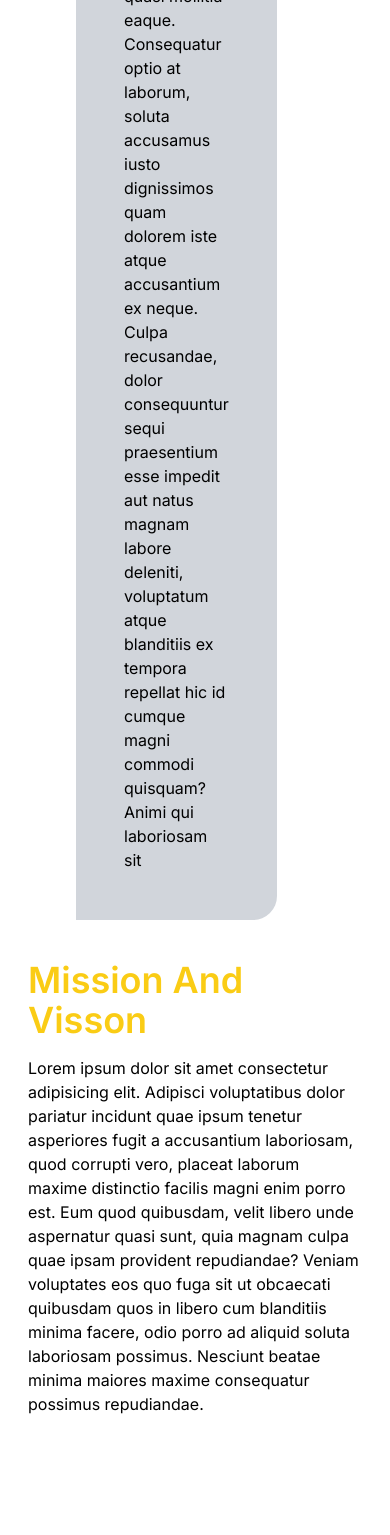
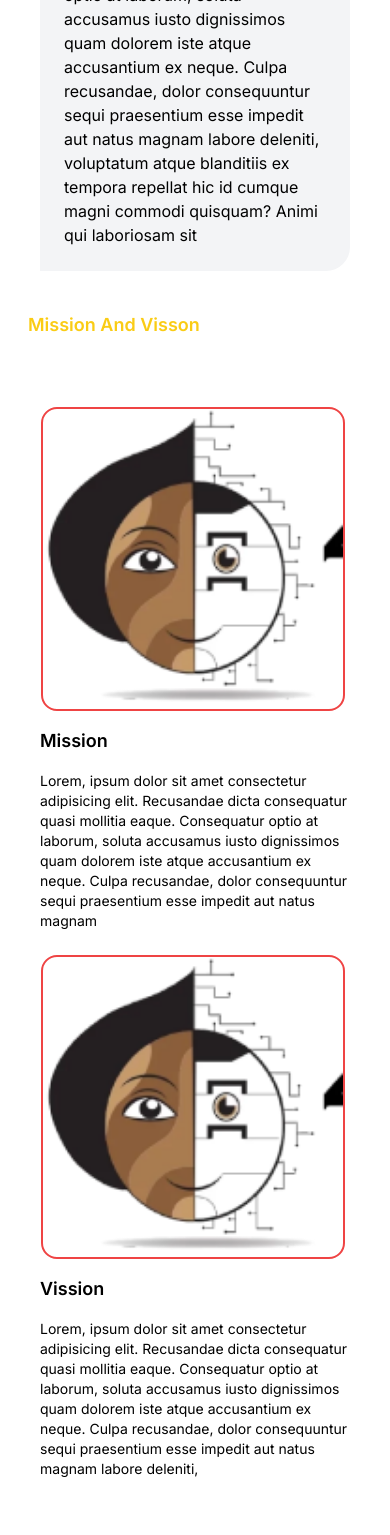
Before and after one commit to 4K-Labs/4k-website, a Next.js app: page /about in a window 390 px wide. Shown: the part 432-1967 px from the top of the page. Built offline with nearby package versions, Linux system fonts and the light colour scheme.

Commit message:
make the footer and about page responsive

```diff
--- a/app/Component/About/MissionAndVision.tsx
+++ b/app/Component/About/MissionAndVision.tsx
@@ -9,7 +9,7 @@ export default function Mission() {
 
     return (
       <div className="p-7">
-        <div className="flex px-12 p-3 -mb-20 items-center">
+        <div className="flex flex-col md:flex-row md:px-12 p-3 md:-mb-20 items-center">
           <div className="flex-1 rounded rounded-2xl border-2 border-red-500 -ml-1 transform transition duration-500 ease-in-out hover:scale-110 hover:z-20">
             <Image
               alt={"4klabs"}
@@ -19,8 +19,10 @@ export default function Mission() {
               className=" m-auto"
             />
           </div>
-          <div className="flex-1 p-12 z-10 rounded-e-3xl">
-            <h1 className="text-4xl mb-4 font-semibold">Mission</h1>
+          <div className="flex-1 md:p-12 md:pb-20 z-10 rounded-e-3xl">
+            <h1 className="text-lg mt-4 md:text-4xl mb-4 font-semibold">
+              Mission
+            </h1>
             <div>
               <p className="text-sm">
                 Lorem, ipsum dolor sit amet consectetur adipisicing elit.
@@ -28,15 +30,16 @@ export default function Mission() {
                 optio at laborum, soluta accusamus iusto dignissimos quam
                 dolorem iste atque accusantium ex neque. Culpa recusandae, dolor
                 consequuntur sequi praesentium esse impedit aut natus magnam
-                labore deleniti, voluptatum atque blanditiis ex tempora repellat
-                hic id cumque magni commodi quisquam? Animi qui laboriosam sit
+
               </p>
             </div>
           </div>
         </div>
-        <div className="flex px-12 p-3 items-center">
-          <div className="flex-1 p-12 z-10 rounded-e-3xl">
-            <h1 className="text-4xl mb-4  font-semibold ">Vision</h1>
+        <div className="flex flex-col-reverse md:flex-row md:px-12 p-3 items-center">
+          <div className="flex-1 md:p-12 z-10 rounded-e-3xl">
+            <h1 className="text-lg mt-4 md:text-4xl mb-4 font-semibold">
+              Vission
+            </h1>
             <div>
               <p className="text-sm">
                 Lorem, ipsum dolor sit amet consectetur adipisicing elit.
@@ -44,8 +47,7 @@ export default function Mission() {
                 optio at laborum, soluta accusamus iusto dignissimos quam
                 dolorem iste atque accusantium ex neque. Culpa recusandae, dolor
                 consequuntur sequi praesentium esse impedit aut natus magnam
-                labore deleniti, voluptatum atque blanditiis ex tempora repellat
-                hic id cumque magni commodi quisquam? Animi qui laboriosam sit
+                labore deleniti,
               </p>
             </div>
           </div>
@@ -63,7 +65,7 @@ export default function Mission() {
           <Link href="/about">
             <button
               onClick={handleSubsribe}
-              className="bg-yellow-500 ml-4 p-3 px-20 rounded rounded-full transform hover:scale-110"
+              className="bg-yellow-500  p-3 px-10 md:px-20 rounded rounded-full transform hover:scale-110"
             >
               Contact us
             </button>
--- a/app/Component/About/MissionIntro.tsx
+++ b/app/Component/About/MissionIntro.tsx
@@ -1,10 +1,10 @@
 export default function MissionText() {
     return (
       <div className="m-7">
-        <h1 className="text-4xl mb-4 text-yellow-400 font-semibold ">
+        <h1 className="text-lg md:text-4xl md:mb-4 text-yellow-400 font-semibold ">
           Mission And Visson
         </h1>
-        <p className="mt-4">
+        <p className="mt-4  hidden md:block">
           Lorem ipsum dolor sit amet consectetur adipisicing elit. Adipisci
           voluptatibus dolor pariatur incidunt quae ipsum tenetur asperiores
           fugit a accusantium laboriosam, quod corrupti vero, placeat laborum
--- a/app/Component/About/WhoAreWe.tsx
+++ b/app/Component/About/WhoAreWe.tsx
@@ -3,9 +3,9 @@ import Image from "next/image";
 
 export default function WhoAreWe() {
     return (
-      <div className="flex px-12 p-3 m-7">
-        <div className="flex-1 bg-gray-300 p-12 z-10 rounded-e-3xl">
-          <h1 className="text-4xl mb-4 text-yellow-400 font-semibold text-center">
+      <div className="flex flex-col-reverse md:flex-row md:px-12 p-3 m-7">
+        <div className="flex-1 bg-gray-100 p-6 md:p-12 z-10 rounded-e-3xl">
+          <h1 className="text-lg md:text-4xl mb-4 text-yellow-400 font-semibold text-center">
             Who Are We
           </h1>
           <div>
--- a/app/Component/Footer/Footer.tsx
+++ b/app/Component/Footer/Footer.tsx
@@ -27,6 +27,10 @@ export default function Home() {
       name: "Team members",
       Link: "/team",
     },
+    {
+      name:"Events",
+      Link:"/events"
+    }
   ];
 
   const Contact = [
@@ -66,21 +70,20 @@ export default function Home() {
     },
   ];
   return (
-    <div className="bg-footer text-white-300 flex  w-full  flex-wrap p-24 justify-around gap-20">
+    <div className="bg-footer text-white-300 flex  w-full gap-15  p-24 justify-around md:gap-10">
+      <div className="flex flex-col md:flex-row gap-10">
         <div className="flex flex-col text-white ">
           <h1 className="text-xl font-semibold mb-4">4K Labs</h1>
-        <p>Some thing about 4K labs can be written here</p>
-      </div>
-
-      <div className="flex flex-col text-white justify-start">
-        <h1 className="text-xl font-semibold mb-4">Quick Links</h1>
-        <div className="flex flex-col">
-          {QuickLinks.map((link) => (
-            <a href={link.Link} className="text-white m-1 hover:underline">
-              {link.name}
-            </a>
-          ))}
-        </div>
+          <p className="inline-block px-2">
+            Some thing about 4K labs can be written here Lorem ipsum dolor, sit
+            amet consectetur adipisicing elit. Beatae excepturi accusantium
+            Lorem ipsum
+          </p>
+          <p className="hidden md:inline-block px-2">
+            Lorem ipsum dolor sit amet, consectetur adipisicing elit. Quas nihil
+            adipisci quia saepe odio numquam, ex quasi recusandae eum error
+            harum ea et non, aut impedit ducimus fugit dolorum? Id.
+          </p>
         </div>
         <div className="flex flex-col text-white">
           <h1 className="text-xl font-semibold mb-4">Contact</h1>
@@ -93,13 +96,28 @@ export default function Home() {
             ))}
           </div>
         </div>
+      </div>
 
+      <div className="flex flex-col md:flex-row gap-10">
+        <div className="flex flex-col text-white justify-start">
+          <h1 className="text-xl font-semibold mb-4 whitespace-nowrap">
+            Quick Links
+          </h1>
+          <div className="flex flex-col hover:">
+            {QuickLinks.map((link) => (
+              <a href={link.Link} className="text-white m-1 hover:underline">
+                {link.name}
+              </a>
+            ))}
+          </div>
+        </div>
         <div className="flex flex-col text-white">
           <h1 className="text-xl font-semibold mb-4  ">Follow Us</h1>
           <div className="flex gap-3 flex-row m-3 ">
             {SocialMedia.map((icon) => (
-            <Link href={icon.address}>{icon.icon}</Link>
+              <Link className=" hover:scale-125 hover:bg-black hover:text-white rounded rounded-full md:p-1" href={icon.address}>{icon.icon}</Link>
             ))}
+          </div>
         </div>
       </div>
     </div>
--- a/app/Component/subscribtion/Subscription.tsx
+++ b/app/Component/subscribtion/Subscription.tsx
@@ -27,7 +27,7 @@ export default function Home() {
           />
           <button
             onClick={handleSubsribe}
-            className="bg-yellow-500 my-2 ml-4 p-3 px-10 rounded rounded-full transform hover:scale-110"
+            className="mt-4 md:mt-0text-sm font-semibold bg-yellow-400 my-2 ml-4 py-2 md:py-3 px-4 md:px-10 rounded rounded-full transform hover:scale-110"
           >
             Subscribe
           </button>
```
Lines whose indentation alone changed are shown as unchanged.
